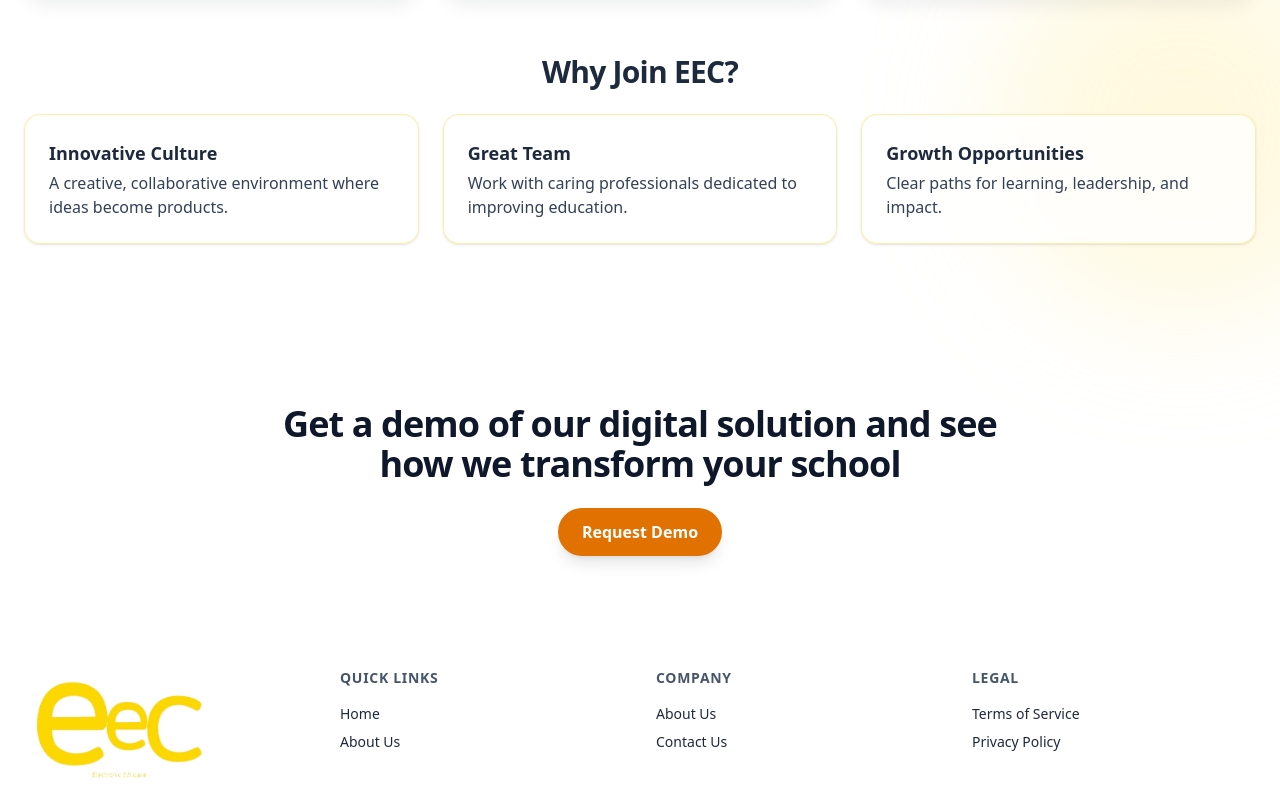
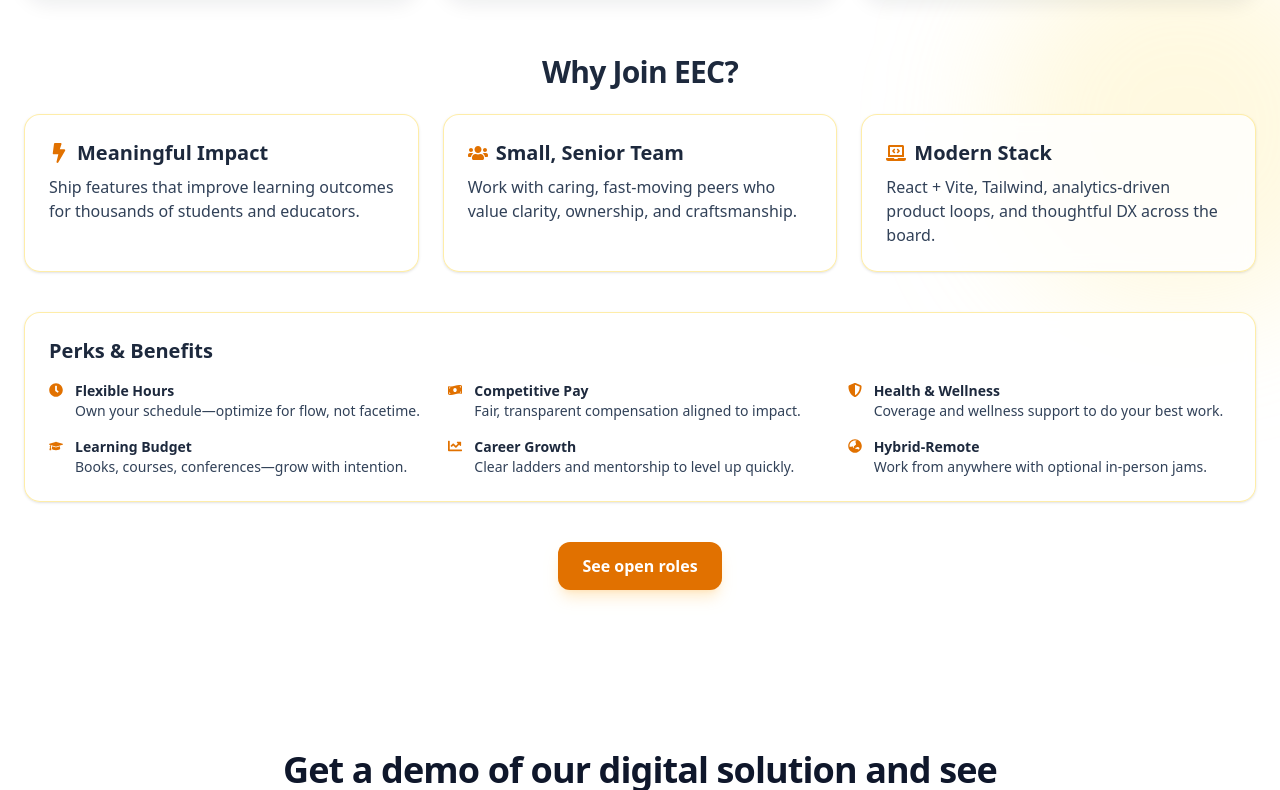
Before and after one commit to Raktimmaity/eec, a React (Vite) app: page /careers in a window 1280 px wide. Shown: the part 689-1479 px from the top of the page. Built offline with nearby package versions, Linux system fonts and the light colour scheme; no server answers.

Commit message:
update career.jsx file

```diff
--- a/src/pages/Career.jsx
+++ b/src/pages/Career.jsx
@@ -3,6 +3,10 @@
 import { Link } from "react-router-dom";
 import { motion } from "framer-motion";
 import { JOBS } from "../data/jobs";
+import {
+  FaBolt, FaHeart, FaUsers, FaLaptopCode, FaGraduationCap, FaGlobeAsia,
+  FaBalanceScale, FaClock, FaMoneyBillWave, FaShieldAlt, FaChartLine, FaHandHoldingHeart
+} from "react-icons/fa";
 
 // Animate on mount (no whileInView / viewport)
 const fade = (d = 0) => ({
@@ -41,14 +45,12 @@
               className="group rounded-3xl border border-amber-200/70 bg-white/85 p-6 shadow-[0_6px_20px_rgba(17,24,39,0.08)] hover:shadow-[0_12px_30px_rgba(17,24,39,0.14)] transition-shadow backdrop-blur"
             >
               <header>
-                <h3 className="text-lg md:text-xl font-extrabold tracking-tight">
-                  {job.title}
-                </h3>
+                <h3 className="text-lg md:text-xl font-extrabold tracking-tight">{job.title}</h3>
                 <p className="mt-1 text-slate-700">{job.summary}</p>
               </header>
 
               <ul className="mt-4 space-y-2 text-sm text-slate-700">
-                {job.bullets.map((b, idx) => (
+                {job.bullets?.map((b, idx) => (
                   <li key={idx} className="flex gap-2">
                     <span className="mt-2 inline-block h-1.5 w-1.5 rounded-full bg-amber-500" />
                     <span>{b}</span>
@@ -67,7 +69,6 @@
             </motion.article>
           ))}
 
-          {/* Optional empty state safeguard */}
           {(!JOBS || JOBS.length === 0) && (
             <motion.div {...fade(0.1)} className="md:col-span-3 rounded-2xl border border-amber-200 bg-white/80 p-6 text-slate-700">
               No openings right now. Please check back soon.
@@ -76,27 +77,74 @@
         </div>
       </section>
 
-      {/* Why join */}
+      {/* Why Join EEC — expanded */}
       <section className="mx-auto max-w-7xl px-6 pb-16 md:pb-24">
         <motion.h2 {...fade(0)} className="text-2xl md:text-3xl font-extrabold tracking-tight text-center">
           Why Join EEC?
         </motion.h2>
+
+        {/* 1) Big reasons */}
         <div className="mt-6 grid gap-6 md:grid-cols-3">
           {[
-            ["Innovative Culture", "A creative, collaborative environment where ideas become products."],
-            ["Great Team", "Work with caring professionals dedicated to improving education."],
-            ["Growth Opportunities", "Clear paths for learning, leadership, and impact."],
-          ].map(([t, d], i) => (
+            { icon: <FaBolt />, title: "Meaningful Impact", desc: "Ship features that improve learning outcomes for thousands of students and educators." },
+            { icon: <FaUsers />, title: "Small, Senior Team", desc: "Work with caring, fast-moving peers who value clarity, ownership, and craftsmanship." },
+            { icon: <FaLaptopCode />, title: "Modern Stack", desc: "React + Vite, Tailwind, analytics-driven product loops, and thoughtful DX across the board." },
+          ].map((x, i) => (
             <motion.div
-              key={t}
+              key={x.title}
               {...fade(0.05 * (i + 1))}
               className="rounded-2xl border border-amber-200/70 bg-white/80 p-6 shadow-sm backdrop-blur"
             >
-              <div className="text-lg font-bold">{t}</div>
-              <p className="mt-1 text-slate-700">{d}</p>
+              <div className="text-xl font-bold flex items-center gap-2">
+                <span className="text-amber-600">{x.icon}</span>
+                {x.title}
+              </div>
+              <p className="mt-2 text-slate-700">{x.desc}</p>
             </motion.div>
           ))}
         </div>
+
+        {/* 2) Perks & benefits */}
+        <motion.div {...fade(0.2)} className="mt-10 rounded-2xl border border-amber-200/70 bg-white/85 p-6 shadow-sm backdrop-blur">
+          <h3 className="text-xl font-bold">Perks & Benefits</h3>
+          <div className="mt-4 grid gap-4 sm:grid-cols-2 lg:grid-cols-3 text-sm text-slate-800">
+            <div className="flex items-start gap-3">
+              <FaClock className="mt-0.5 text-amber-600" />
+              <div><div className="font-semibold">Flexible Hours</div><p className="text-slate-700">Own your schedule—optimize for flow, not facetime.</p></div>
+            </div>
+            <div className="flex items-start gap-3">
+              <FaMoneyBillWave className="mt-0.5 text-amber-600" />
+              <div><div className="font-semibold">Competitive Pay</div><p className="text-slate-700">Fair, transparent compensation aligned to impact.</p></div>
+            </div>
+            <div className="flex items-start gap-3">
+              <FaShieldAlt className="mt-0.5 text-amber-600" />
+              <div><div className="font-semibold">Health & Wellness</div><p className="text-slate-700">Coverage and wellness support to do your best work.</p></div>
+            </div>
+            <div className="flex items-start gap-3">
+              <FaGraduationCap className="mt-0.5 text-amber-600" />
+              <div><div className="font-semibold">Learning Budget</div><p className="text-slate-700">Books, courses, conferences—grow with intention.</p></div>
+            </div>
+            <div className="flex items-start gap-3">
+              <FaChartLine className="mt-0.5 text-amber-600" />
+              <div><div className="font-semibold">Career Growth</div><p className="text-slate-700">Clear ladders and mentorship to level up quickly.</p></div>
+            </div>
+            <div className="flex items-start gap-3">
+              <FaGlobeAsia className="mt-0.5 text-amber-600" />
+              <div><div className="font-semibold">Hybrid-Remote</div><p className="text-slate-700">Work from anywhere with optional in-person jams.</p></div>
+            </div>
+          </div>
+        </motion.div>
+
+
+        {/* CTA */}
+        <motion.div {...fade(0.4)} className="mt-10 text-center">
+          <Link
+            to="/careers"
+            className="inline-flex items-center justify-center rounded-xl bg-amber-600 px-6 py-3 text-white font-semibold shadow-lg shadow-amber-500/20 hover:bg-amber-700 transition"
+          >
+            See open roles
+          </Link>
+        </motion.div>
       </section>
     </div>
   );
--- a/src/pages/NotFound.jsx
+++ b/src/pages/NotFound.jsx
@@ -35,7 +35,7 @@
         <div className="mt-8 flex flex-col sm:flex-row items-stretch sm:items-center justify-center gap-3">
           <button
             onClick={() => navigate(-1)}
-            className="inline-flex items-center justify-center gap-2 px-4 py-3 rounded-xl bg-white border border-amber-200 hover:bg-amber-50 transition text-slate-900"
+            className="inline-flex items-center justify-center gap-2 px-4 py-3 rounded bg-white border border-amber-200 hover:bg-amber-50 transition text-slate-900"
           >
             <FaArrowLeft className="opacity-80" />
             Go back
@@ -43,7 +43,7 @@
 
           <Link
             to="/"
-            className="inline-flex items-center justify-center gap-2 px-4 py-3 rounded-xl bg-amber-500 hover:bg-amber-600 text-white transition shadow"
+            className="inline-flex items-center justify-center gap-2 px-4 py-3 rounded bg-amber-500 hover:bg-amber-600 text-white transition shadow"
           >
             <FaHome />
             Home
```
